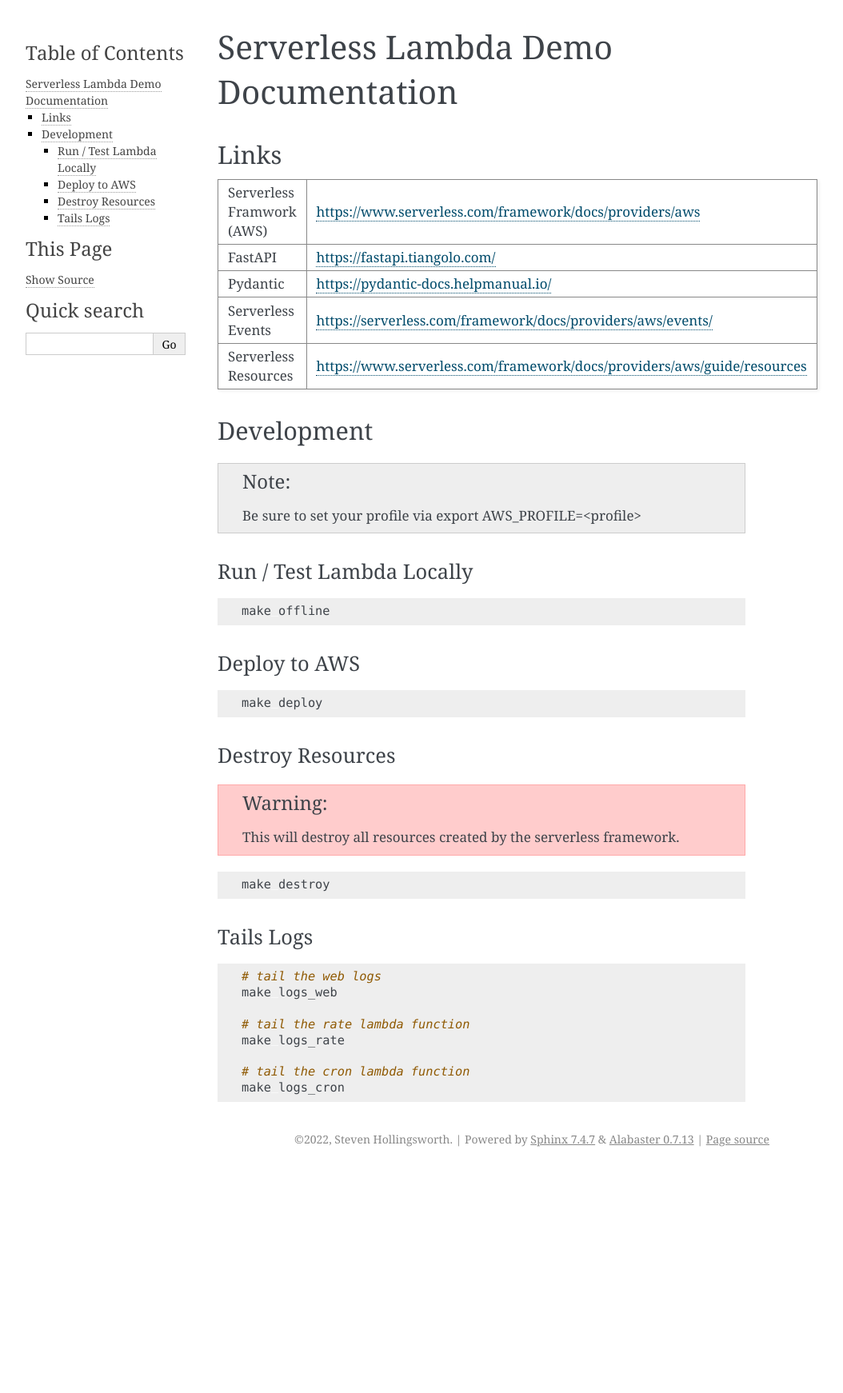
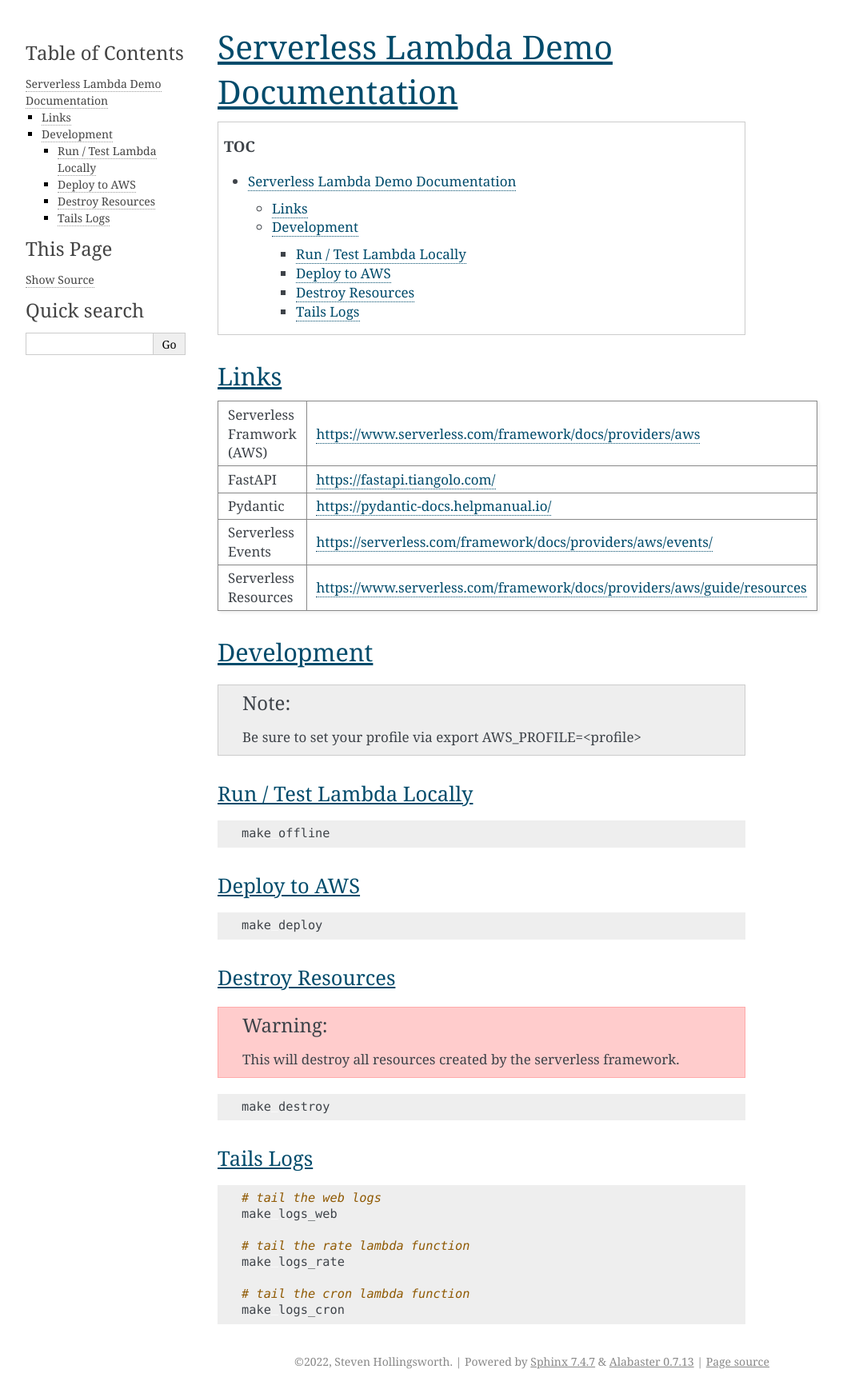
Before and after one commit to shollingsworth/serverless-lambda-demo, a Sphinx documentation site: the page built from docs/README.rst, in a window 1280 px wide. Shown: the whole page at 80% size, without its empty margins (148-1202 px from the left). Built offline with Sphinx 7.4.7, drawn with Linux system fonts in a browser that asks for light colours; before the commit the page ends 1464 px from its top, so only the background shows below that; part of the change alters nothing that is shown.

```diff
--- a/docs/README.rst
+++ b/docs/README.rst
@@ -2,9 +2,7 @@
 Serverless Lambda Demo Documentation
 ############################################
 
-.. toctree::
-    :maxdepth: 2
-    :caption: Serverless Lambda Demo Documentation
+.. contents:: TOC
 
 Links
 ^^^^^
```
